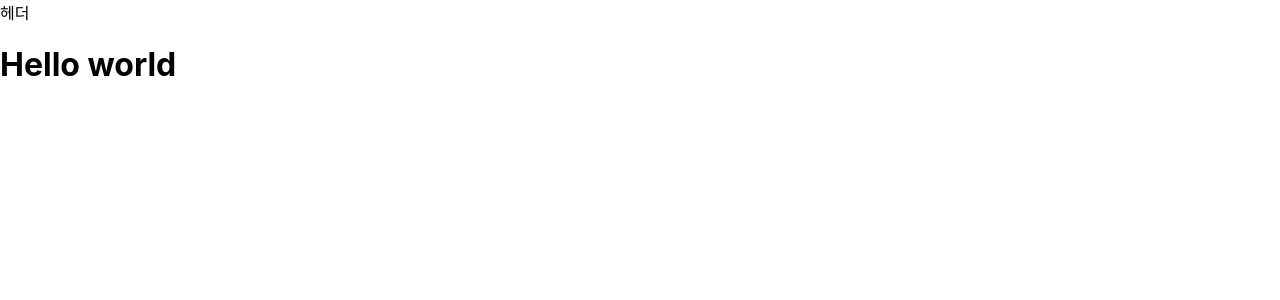
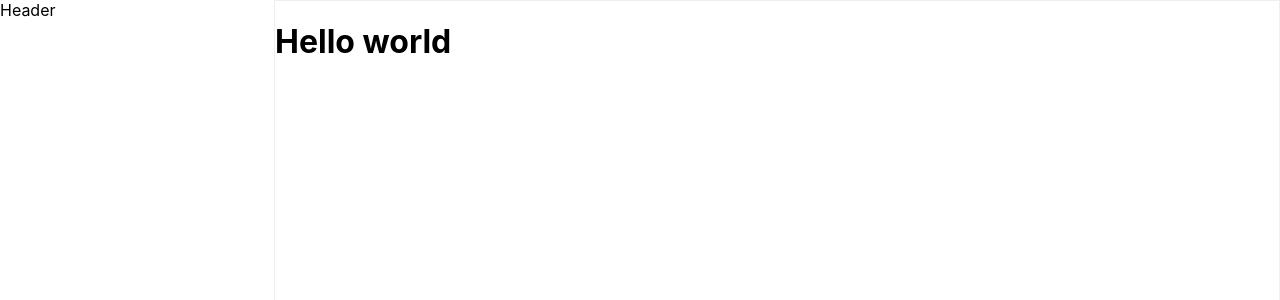
Before and after one commit to ohseungo/rwitter-sns-frontend, a React (Create React App) app: page / in a window 1280 px wide. Shown: the top 300 px of the page. Built offline with nearby package versions, Linux system fonts and the light colour scheme.

Commit message:
feat : side-header 및 기본 layout 추가

```diff
--- a/package.json
+++ b/package.json
@@ -3,6 +3,8 @@
   "version": "0.1.0",
   "private": true,
   "dependencies": {
+    "@emotion/react": "^11.9.0",
+    "@emotion/styled": "^11.8.1",
     "@testing-library/jest-dom": "^5.16.4",
     "@testing-library/react": "^13.2.0",
     "@testing-library/user-event": "^13.5.0",
--- a/src/App.css
+++ /dev/null
@@ -1,38 +0,0 @@
-.App {
-  text-align: center;
-}
-
-.App-logo {
-  height: 40vmin;
-  pointer-events: none;
-}
-
-@media (prefers-reduced-motion: no-preference) {
-  .App-logo {
-    animation: App-logo-spin infinite 20s linear;
-  }
-}
-
-.App-header {
-  background-color: #282c34;
-  min-height: 100vh;
-  display: flex;
-  flex-direction: column;
-  align-items: center;
-  justify-content: center;
-  font-size: calc(10px + 2vmin);
-  color: white;
-}
-
-.App-link {
-  color: #61dafb;
-}
-
-@keyframes App-logo-spin {
-  from {
-    transform: rotate(0deg);
-  }
-  to {
-    transform: rotate(360deg);
-  }
-}
--- a/src/App.tsx
+++ b/src/App.tsx
@@ -1,5 +1,4 @@
 import React from "react";
-import "./App.css";
 import Layout from "containers/Layout";
 function App() {
   return (
--- /dev/null
+++ b/src/components/common/Header.styled.ts
@@ -0,0 +1,7 @@
+import styled from "@emotion/styled";
+
+export const Root = styled.header`
+  flex-grow: 1;
+  flex-basis: var(--header-max-width);
+  flex-shrink: 0;
+`;
--- /dev/null
+++ b/src/components/common/Header.tsx
@@ -0,0 +1,11 @@
+import { Root } from "./Header.styled";
+
+const Header = () => {
+  return (
+    <>
+      <Root>Header</Root>
+    </>
+  );
+};
+
+export default Header;
--- /dev/null
+++ b/src/containers/Layout.styled.ts
@@ -0,0 +1,14 @@
+import styled from "@emotion/styled";
+
+export const Root = styled.div`
+  display: flex;
+`;
+
+export const Main = styled.main`
+  flex-grow: 1;
+  flex-basis: var(--main-max-width);
+
+  height: 1000px;
+
+  border: 1px solid var(--main-border-color);
+`;
--- a/src/containers/Layout.tsx
+++ b/src/containers/Layout.tsx
@@ -1,14 +1,16 @@
+import Header from "components/common/Header";
 import React from "react";
+import { Main, Root } from "./Layout.styled";
 
 interface PropsType {
   children: React.ReactNode;
 }
 const Layout = ({ children }: PropsType) => {
   return (
-    <div>
-      <header>헤더</header>
-      {children}
-    </div>
+    <Root>
+      <Header />
+      <Main>{children}</Main>
+    </Root>
   );
 };
 
--- a/src/index.css
+++ b/src/index.css
@@ -1,13 +1,22 @@
+* {
+  --main-max-width: 1000px;
+  --mobile-main-max-width: 768px;
+
+  --header-max-width: 270px;
+
+  --main-border-color: #eeefef;
+}
+
 body {
   margin: 0;
-  font-family: -apple-system, BlinkMacSystemFont, 'Segoe UI', 'Roboto', 'Oxygen',
-    'Ubuntu', 'Cantarell', 'Fira Sans', 'Droid Sans', 'Helvetica Neue',
+  font-family: -apple-system, BlinkMacSystemFont, "Segoe UI", "Roboto", "Oxygen",
+    "Ubuntu", "Cantarell", "Fira Sans", "Droid Sans", "Helvetica Neue",
     sans-serif;
   -webkit-font-smoothing: antialiased;
   -moz-osx-font-smoothing: grayscale;
 }
 
 code {
-  font-family: source-code-pro, Menlo, Monaco, Consolas, 'Courier New',
+  font-family: source-code-pro, Menlo, Monaco, Consolas, "Courier New",
     monospace;
 }
```
Also changed, not shown: 1 other file (tests, documents, lock files or other folders).
